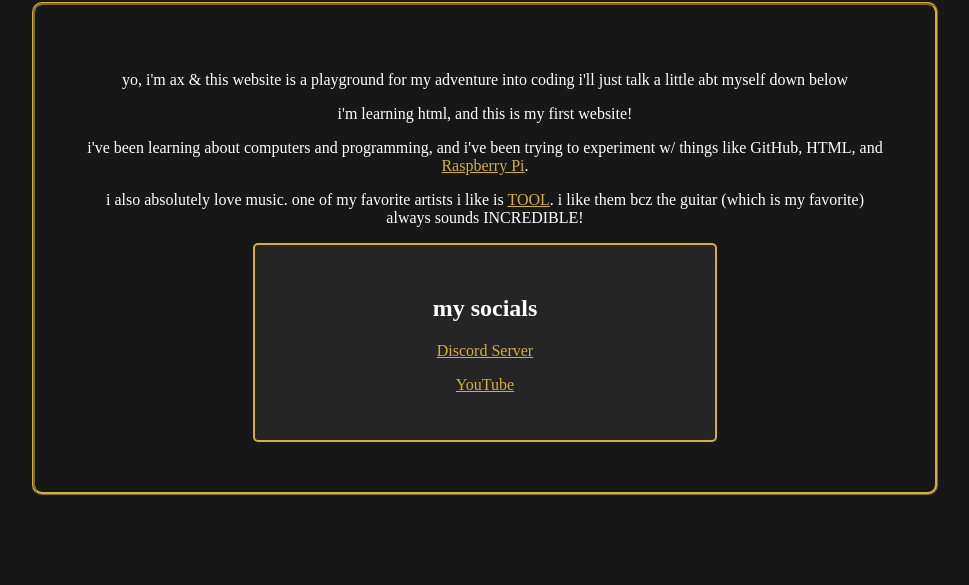
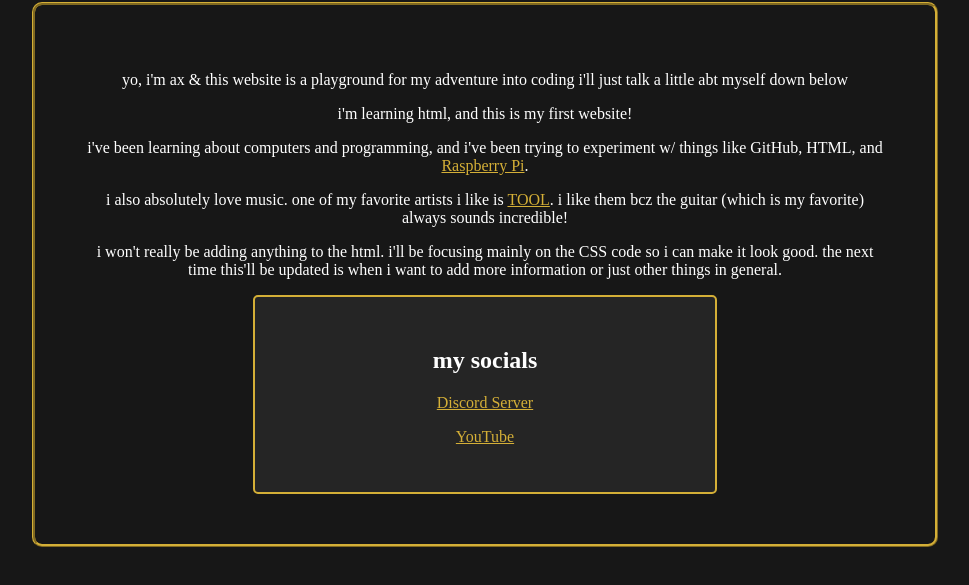
Before and after one commit to reddeadplsss/html-sandbox, a plain HTML site: page index.html in a window 1280 px wide. Shown: the part 125-710 px from the top of the page, without its empty margins (155-1124 px from the left). Drawn offline with Linux system fonts and the light colour scheme.

Commit message:
Fix capitalization and add CSS focus note
Corrected capitalization of 'incredible' and added a new paragraph about focusing on CSS.

```diff
--- a/index.html
+++ b/index.html
@@ -37,8 +37,15 @@
       <p>
         i also absolutely love music. one of my favorite artists i like is
         <a href="https://en.wikipedia.org/wiki/Tool_(band)">TOOL</a>.
-        i like them bcz the guitar (which is my favorite) always sounds INCREDIBLE!
+        i like them bcz the guitar (which is my favorite) always sounds incredible!
       </p>
+
+
+    <p>
+      i won't really be adding anything to the html.
+      i'll be focusing mainly on the CSS code so i can make it look good.
+      the next time this'll be updated is when i want to add more information or just other things in general.
+    </p>
 
 
     </section>
```
